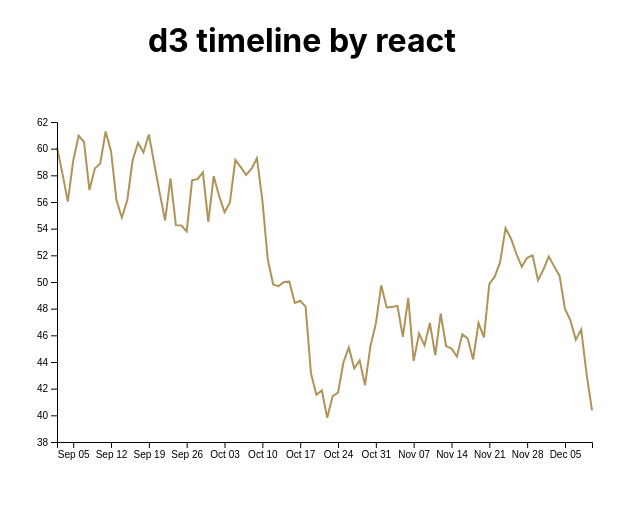
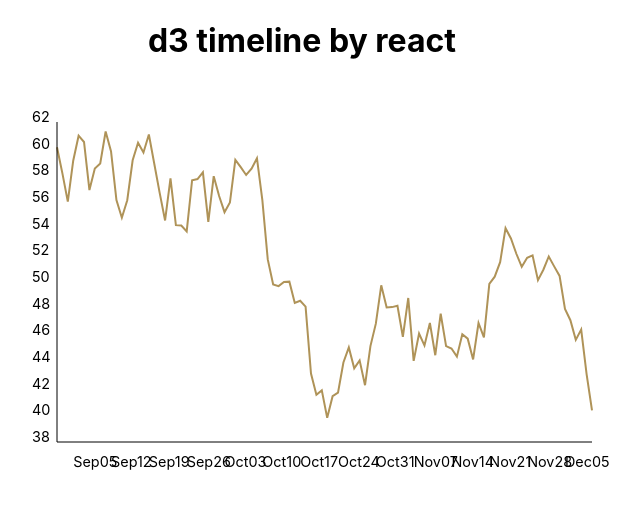
Before and after one commit to lijie33402/d3-react-examples, a React (Create React App) app: page / in a window 1280 px wide. Shown: the top 508 px of the page, without its empty margins (338-978 px from the left). Built offline with nearby package versions, Linux system fonts and the light colour scheme.

Commit message:
feature: 手写d3某些模块，利用react的比对算法提升性能

```diff
--- a/src/components/Chart/Timeline.js
+++ b/src/components/Chart/Timeline.js
@@ -43,6 +43,7 @@
       .transition()
       .call(yAxisGenerator)
   }
+  const formatDate = d3.timeFormat("%b%d")
   return (
     <div className="time-line" ref={ref}>
       <svg className="chart" width={dimensions.width} height={dimensions.height}>
@@ -52,12 +53,61 @@
           style={pathStyle}
           d={lineGenerator(data)}
         />
-        <g className="x-axis" ref={xRef} transform={`translate(0, ${dimensions.boundedHeight})`}></g>
-        <g className="y-axis" ref={yRef}></g>
+        <XAxis dimensions={dimensions} xScale= {xScale} formatTick={formatDate} />
+        <YAxis dimensions={dimensions} yScale= {yScale} />
+        {/* <g className="x-axis" ref={xRef} transform={`translate(0, ${dimensions.boundedHeight})`}></g> */}
+        {/* <g className="y-axis" ref={yRef}></g> */}
         </g>
       </svg>
     </div>
   )
 }
 
+// 不用d3直接生成坐标轴，而是dom自己写，借用d3的方法来生成。
+const XAxis = ({ dimensions, xScale, formatTick }) => {
+  const ticks = xScale.ticks();
+  return (
+    <g className="x-axis" transform={`translate(0, ${dimensions.boundedHeight})`}>
+      <line
+        className="x-axis-line"
+        x2={dimensions.boundedWidth}
+      />
+
+      {ticks.map((tick, i) => (
+        <text
+          key={tick}
+          className="x-axis-text"
+          transform={`translate(${xScale(tick)}, 25)`}
+        >
+          { formatTick(tick) }
+        </text>
+      ))}
+    </g>
+  )
+}
+
+// 不用d3直接生成坐标轴，而是dom自己写，借用d3的方法来生成。
+const YAxis = ({ dimensions, yScale, formatTick }) => {
+  const ticks = yScale.ticks();
+  return (
+    <g className="y-axis">
+      <line
+        className="y-axis-line"
+        y2={dimensions.boundedHeight}
+      />
+
+      {ticks.map((tick, i) => (
+        <text
+          key={tick}
+          className="y-axis-text"
+          transform={`translate(-25, ${yScale(tick)})`}
+        >
+          { tick }
+        </text>
+      ))}
+    </g>
+  )
+}
+
+
 export default Timeline;
```
